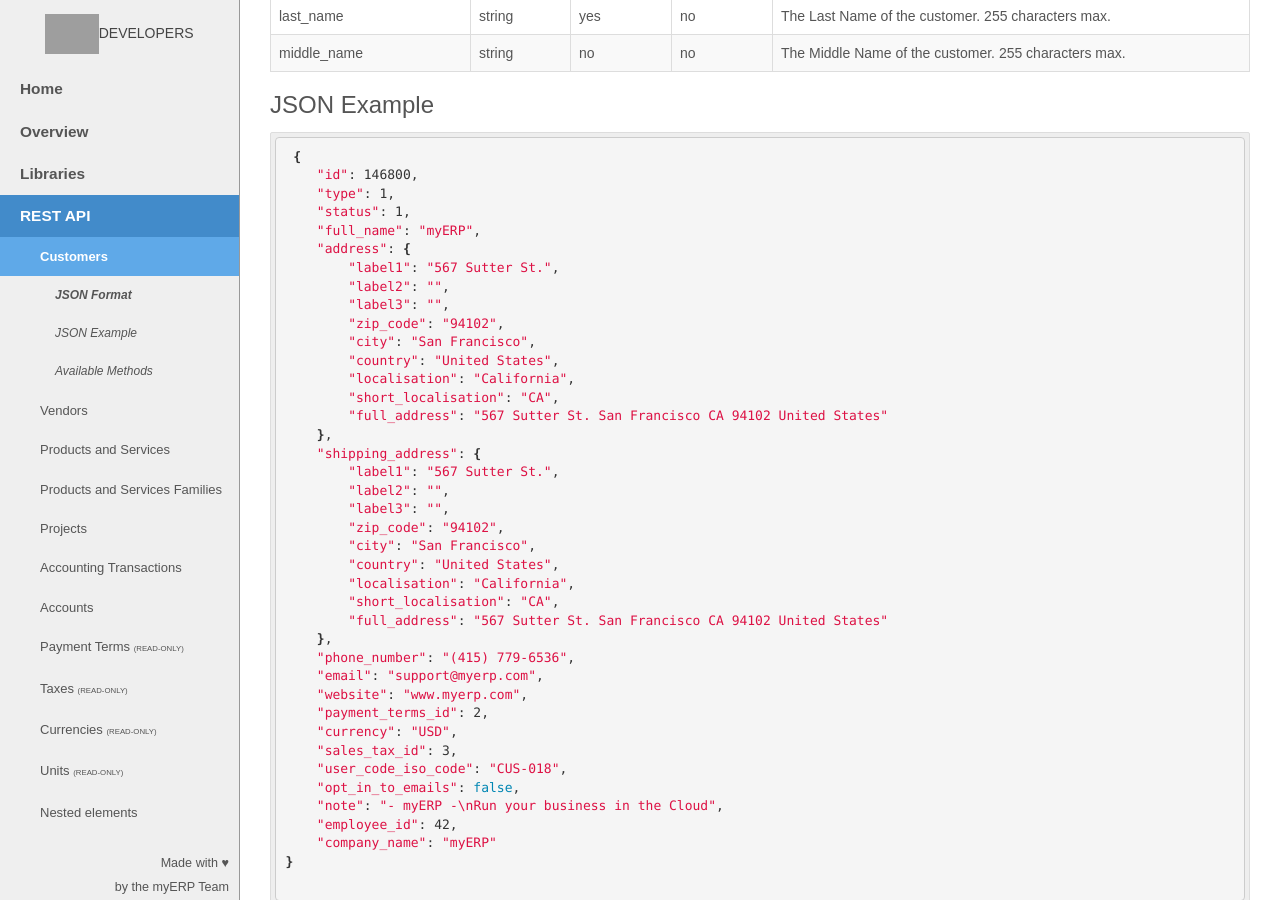
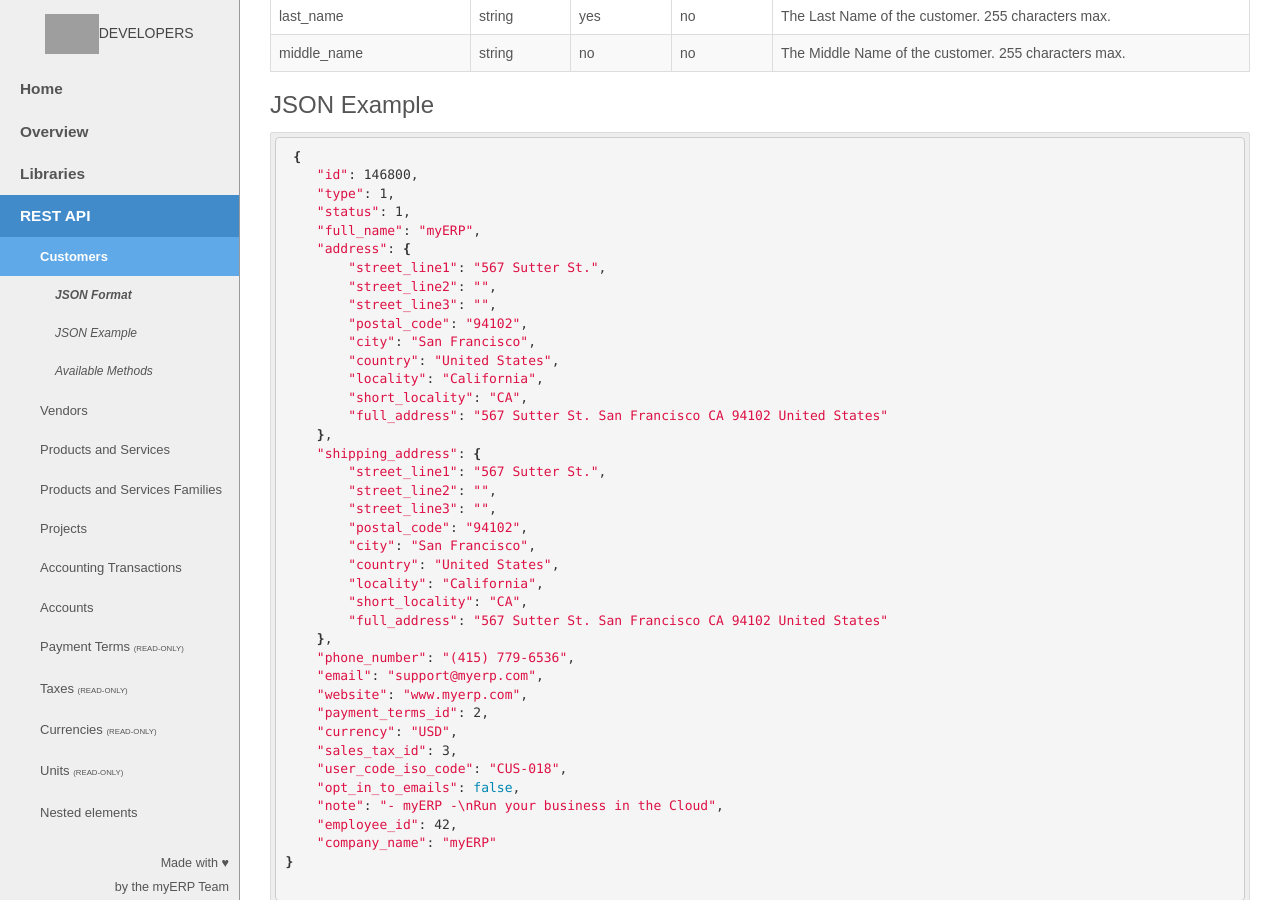
Before and after one commit to myERP/myerp.github.io, a Jekyll site: the page built from docs/1.0/api/index.html, in a window 1280 px wide and 900 px high, scrolled down 1363 px. Built offline with Jekyll 4.4.1, drawn with Linux system fonts in a browser that asks for light colours; nearby versions of some CDN libraries; Markdown is read by kramdown in place of the engine named in the settings; some of the changed text lies outside the part shown; grey boxes are pictures that could not be loaded.

Commit message:
Rename address fields.
- label becomes street_line
- localisation becomes locality
- zip_code becomes postal_code

```diff
--- a/_includes/1.0/api/json/address.json
+++ b/_includes/1.0/api/json/address.json
@@ -1,11 +1,11 @@
 {
-  "label1": "567  Sutter St.",
-  "label2": "",
-  "label3": "",
-  "zip_code": "94102",
+  "street_line1": "567  Sutter St.",
+  "street_line2": "",
+  "street_line3": "",
+  "postal_code": "94102",
   "city": "San Francisco",
   "country": "United States",
-  "localisation": "California",
-  "short_localisation": "CA",
+  "locality": "California",
+  "short_locality": "CA",
   "full_address": "567  Sutter St. San Francisco CA 94102 United States"
 }
--- a/_includes/1.0/api/json/contact.json
+++ b/_includes/1.0/api/json/contact.json
@@ -8,13 +8,14 @@
   "home_phone": "(415) 555-0000",
   "email": "francois.nadal@myerp.com",
   "address": {
-    "label1": "21 Backer street",
-    "label2": "Building D",
-    "label3": "Fifth Floor",
-    "zip_code": "94109",
+    "street_line1": "21 Backer street",
+    "street_line2": "Building D",
+    "street_line3": "Fifth Floor",
+    "postal_code": "94109",
     "city": "San Francisco",
     "country": "USA",
-    "localisation": "California",
+    "locality": "California",
+    "short_locality": "CA",
     "full_address": "21 Backer street Building D Fifth Floor San Francisco CA 94109 USA"
   },
   "note": "A contact that worth to know.\nLike to surf."
--- a/_includes/1.0/api/json/customer.json
+++ b/_includes/1.0/api/json/customer.json
@@ -4,25 +4,25 @@
     "status": 1,
     "full_name": "myERP",
     "address": {
-        "label1": "567 Sutter St.",
-        "label2": "",
-        "label3": "",
-        "zip_code": "94102",
+        "street_line1": "567 Sutter St.",
+        "street_line2": "",
+        "street_line3": "",
+        "postal_code": "94102",
         "city": "San Francisco",
         "country": "United States",
-        "localisation": "California",
-        "short_localisation": "CA",
+        "locality": "California",
+        "short_locality": "CA",
         "full_address": "567 Sutter St. San Francisco CA 94102 United States"
     },
     "shipping_address": {
-        "label1": "567 Sutter St.",
-        "label2": "",
-        "label3": "",
-        "zip_code": "94102",
+        "street_line1": "567 Sutter St.",
+        "street_line2": "",
+        "street_line3": "",
+        "postal_code": "94102",
         "city": "San Francisco",
         "country": "United States",
-        "localisation": "California",
-        "short_localisation": "CA",
+        "locality": "California",
+        "short_locality": "CA",
         "full_address": "567 Sutter St. San Francisco CA 94102 United States"
     },
     "phone_number": "(415) 779-6536",
--- a/_includes/1.0/api/json/vendor.json
+++ b/_includes/1.0/api/json/vendor.json
@@ -3,14 +3,14 @@
   "type": 1,
   "full_name": "Regular Vendor",
   "address": {
-    "label1": "Regular street",
-    "label2": "Block G",
-    "label3": "Floor 5",
-    "zip_code": "77 837",
+    "street_line1": "Regular street",
+    "street_line2": "Block G",
+    "street_line3": "Floor 5",
+    "postal_code": "77 837",
     "city": "San Francisco",
     "country": "USA",
-    "localisation": "California",
-    "short_localisation": "CA",
+    "locality": "California",
+    "short_locality": "CA",
     "full_address": "Regular street Block G Floor 5 San Francisco CA 77 837 USA"
   },
   "phone_number": "555 7890 888",
@@ -27,14 +27,14 @@
       "home_phone": "",
       "email": "r.vendor@mail.com",
       "address": {
-        "label1": "",
-        "label2": "",
-        "label3": "",
-        "zip_code": "",
+        "street_line1": "",
+        "street_line2": "",
+        "street_line3": "",
+        "postal_code": "",
         "city": "",
         "country": "",
-        "localisation": "N/A",
-        "short_localisation": "N/A",
+        "locality": "N/A",
+        "short_locality": "N/A",
         "full_address": ""
       },
       "note": "This contact is pretty regular."
--- a/_includes/1.0/api/nestedelements.html
+++ b/_includes/1.0/api/nestedelements.html
@@ -12,28 +12,28 @@
             </thead>
             <tbody>
                 <tr>
-                    <td>label1</td>
+                    <td>street_line1</td>
                     <td>{{ site.format.type.string }}</td>
                     <td>no</td>
                     <td>no</td>
                     <td>First line of the address. 255 characters max.</td>
                 </tr>
                 <tr>
-                    <td>label2</td>
+                    <td>street_line2</td>
                     <td>{{ site.format.type.string }}</td>
                     <td>no</td>
                     <td>no</td>
                     <td>Second line of the address. 255 characters max.</td>
                 </tr>
                 <tr>
-                    <td>label3</td>
+                    <td>street_line3</td>
                     <td>{{ site.format.type.string }}</td>
                     <td>no</td>
                     <td>no</td>
                     <td>Third line of the address. 255 characters max.</td>
                 </tr>
                 <tr>
-                    <td>zip_code</td>
+                    <td>postal_code</td>
                     <td>{{ site.format.type.string }}</td>
                     <td>no</td>
                     <td>no</td>
@@ -54,14 +54,14 @@
                     <td>The country of the address. 128 characters max.</td>
                 </tr>
                 <tr>
-                    <td>localisation</td>
+                    <td>locality</td>
                     <td>{{ site.format.type.string }}</td>
                     <td>no</td>
                     <td>no</td>
                     <td>The localisaton of the address (limited to the one from the country selected). 255 characters max.</td>
                 </tr>
                 <tr>
-                    <td>short_localisation</td>
+                    <td>short_locality</td>
                     <td>{{ site.format.type.string }}</td>
                     <td>no</td>
                     <td>yes</td>
```
